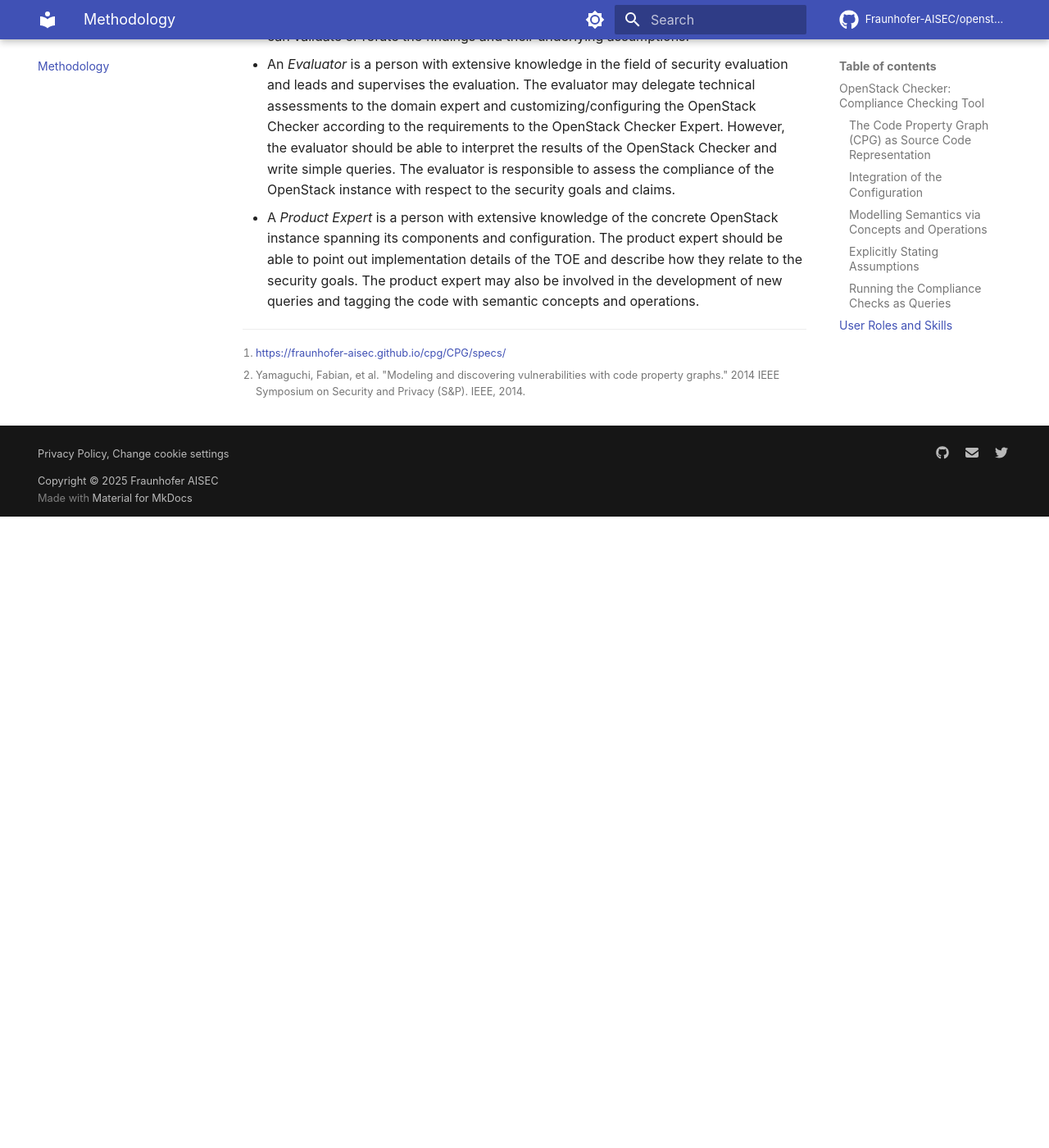
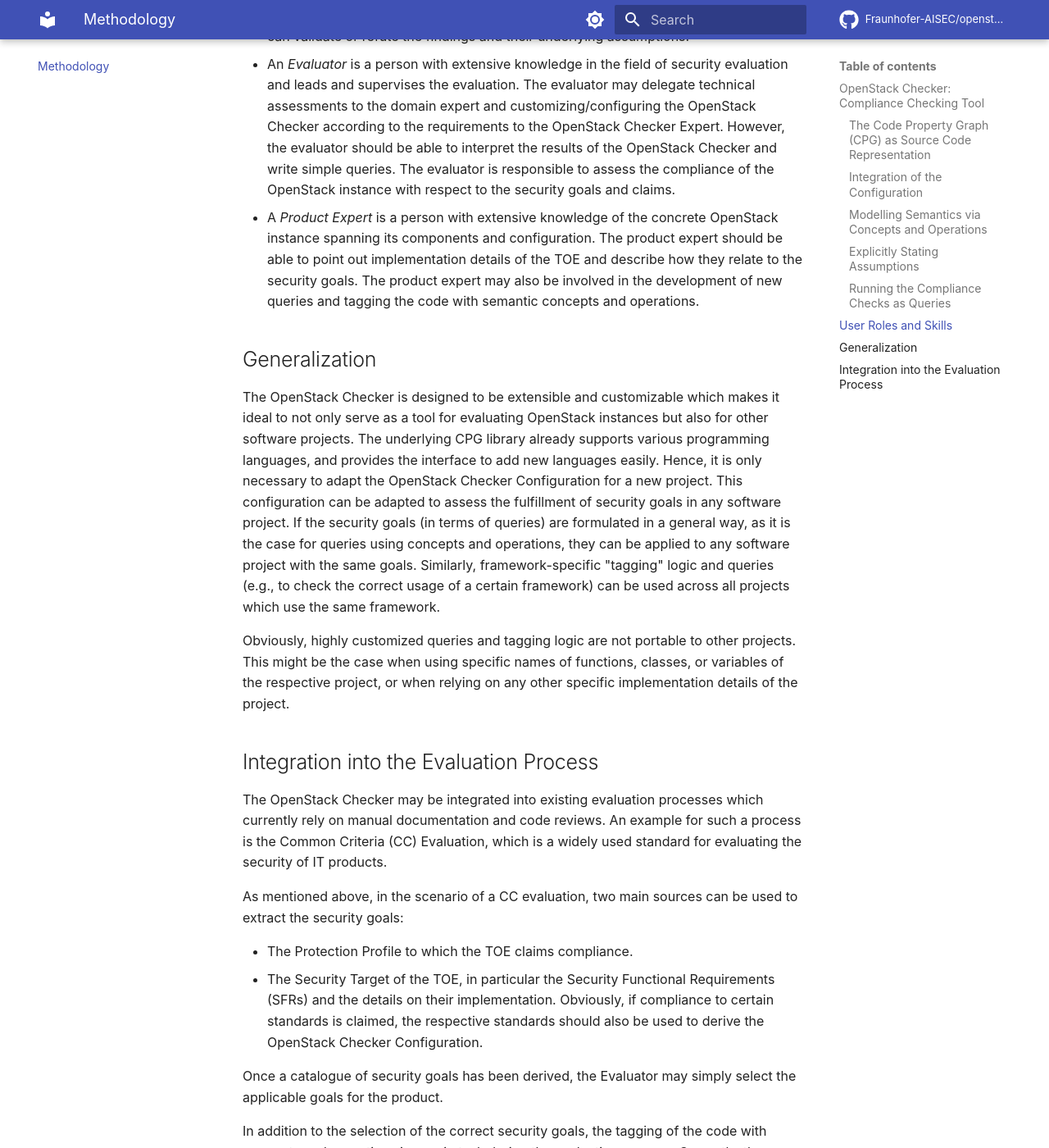
Before and after one commit to Fraunhofer-AISEC/codyze-evaluator, an MkDocs documentation site: the page built from documentation/docs/methodology.md, in a window 1280 px wide and 1400 px high, scrolled down 6095 px. Shown: the whole window at 82% size. Built offline with MkDocs 1.6.1 and Material for MkDocs 9.7.7, drawn with Linux system fonts in a browser that asks for light colours; comment, search, counter and statistics services are not loaded; before the commit the page ends 6725 px from its top, so only the background shows below that; some of the changed text lies outside the part shown.

Commit message:
Integration into existing evaluation frameworks

```diff
--- a/documentation/docs/methodology.md
+++ b/documentation/docs/methodology.md
@@ -152,6 +152,41 @@
   The product expert should be able to point out implementation details of the TOE and describe how they relate to the security goals.
   The product expert may also be involved in the development of new queries and tagging the code with semantic concepts and operations.
 
+## Generalization
+
+The OpenStack Checker is designed to be extensible and customizable which makes it ideal to not only serve as a tool for evaluating OpenStack instances but also for other software projects.
+The underlying CPG library already supports various programming languages, and provides the interface to add new languages easily.
+Hence, it is only necessary to adapt the OpenStack Checker Configuration for a new project.
+This configuration can be adapted to assess the fulfillment of security goals in any software project.
+If the security goals (in terms of queries) are formulated in a general way, as it is the case for queries using concepts and operations, they can be applied to any software project with the same goals.
+Similarly, framework-specific "tagging" logic and queries (e.g., to check the correct usage of a certain framework) can be used across all projects which use the same framework.
+
+Obviously, highly customized queries and tagging logic are not portable to other projects.
+This might be the case when using specific names of functions, classes, or variables of the respective project, or when relying on any other specific implementation details of the project.
+
+## Integration into the Evaluation Process
+
+The OpenStack Checker may be integrated into existing evaluation processes which currently rely on manual documentation and code reviews.
+An example for such a process is the Common Criteria (CC) Evaluation, which is a widely used standard for evaluating the security of IT products.
+
+As mentioned above, in the scenario of a CC evaluation, two main sources can be used to extract the security goals:
+
+* The Protection Profile to which the TOE claims compliance.
+* The Security Target of the TOE, in particular the Security Functional Requirements (SFRs) and the details on their implementation.
+  Obviously, if compliance to certain standards is claimed, the respective standards should also be used to derive the OpenStack Checker Configuration.
+
+Once a catalogue of security goals has been derived, the Evaluator may simply select the applicable goals for the product.
+
+In addition to the selection of the correct security goals, the tagging of the code with concepts and operations is a main task during the evaluation process.
+Currently, the vendor/developer of the product needs to describe the security feature and how they are implemented in the code.
+This makes the Product Expert, who may be part of the development team, the ideal candidate for this task.
+Rather than writing a document, the product expert can provide the tagging logic of the code with concepts and operations.
+The evaluator would then review the tagging logic.
+
+The OpenStack Checker can then be used to check the compliance of the OpenStack instance with respect to the security goals and thus assess if they hold.
+This may reduce the need for extensive description and documentation of development processes and implementation details and how they are beneficial to fulfill the security goals in the product.
+Instead, the OpenStack Checker could be used to check the implementation of the security goals and provide a detailed report on the findings.
+
 
 [^1]: https://fraunhofer-aisec.github.io/cpg/CPG/specs/
 [^2]: Yamaguchi, Fabian, et al. "Modeling and discovering vulnerabilities with code property graphs." 2014 IEEE Symposium on Security and Privacy (S&P). IEEE, 2014.
```
